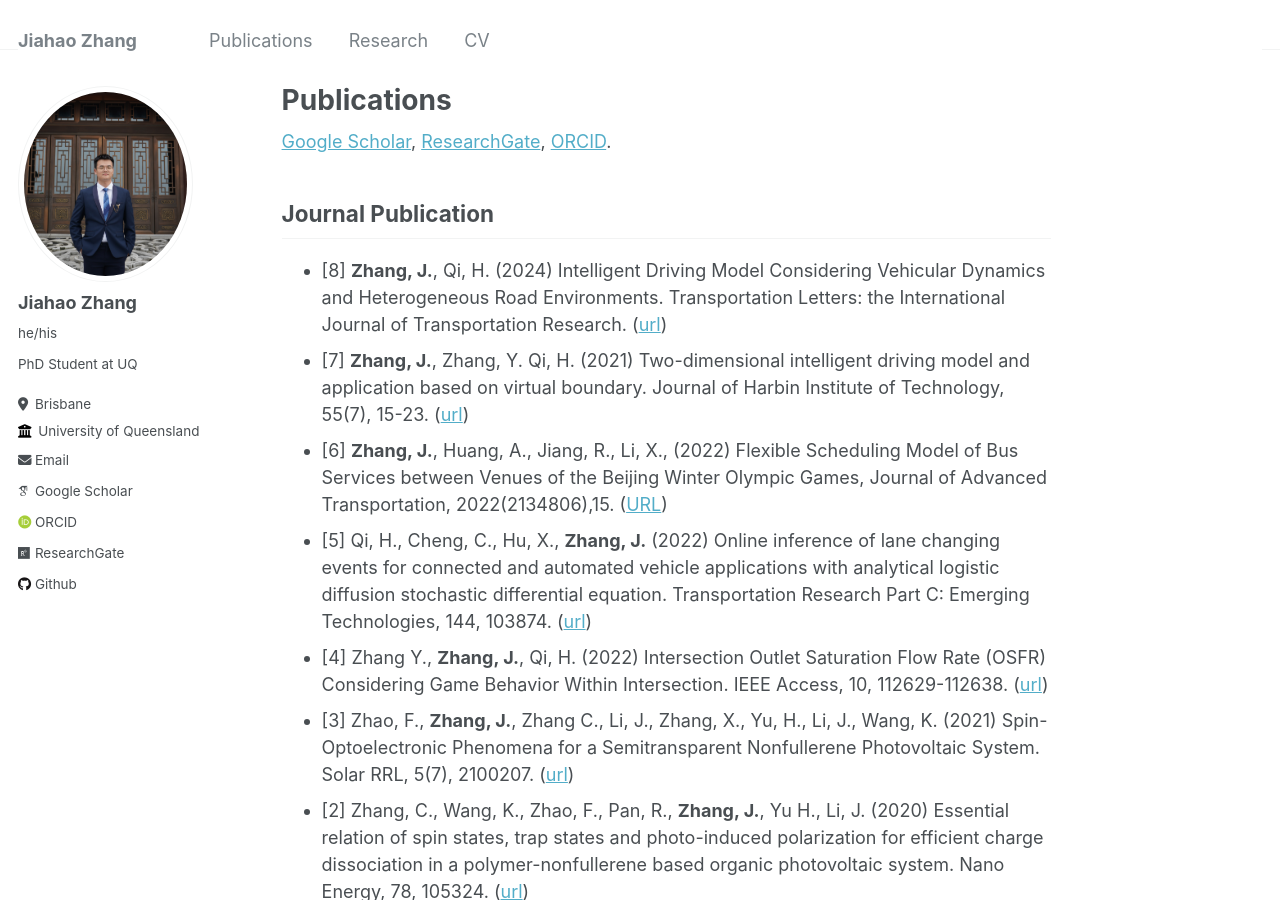
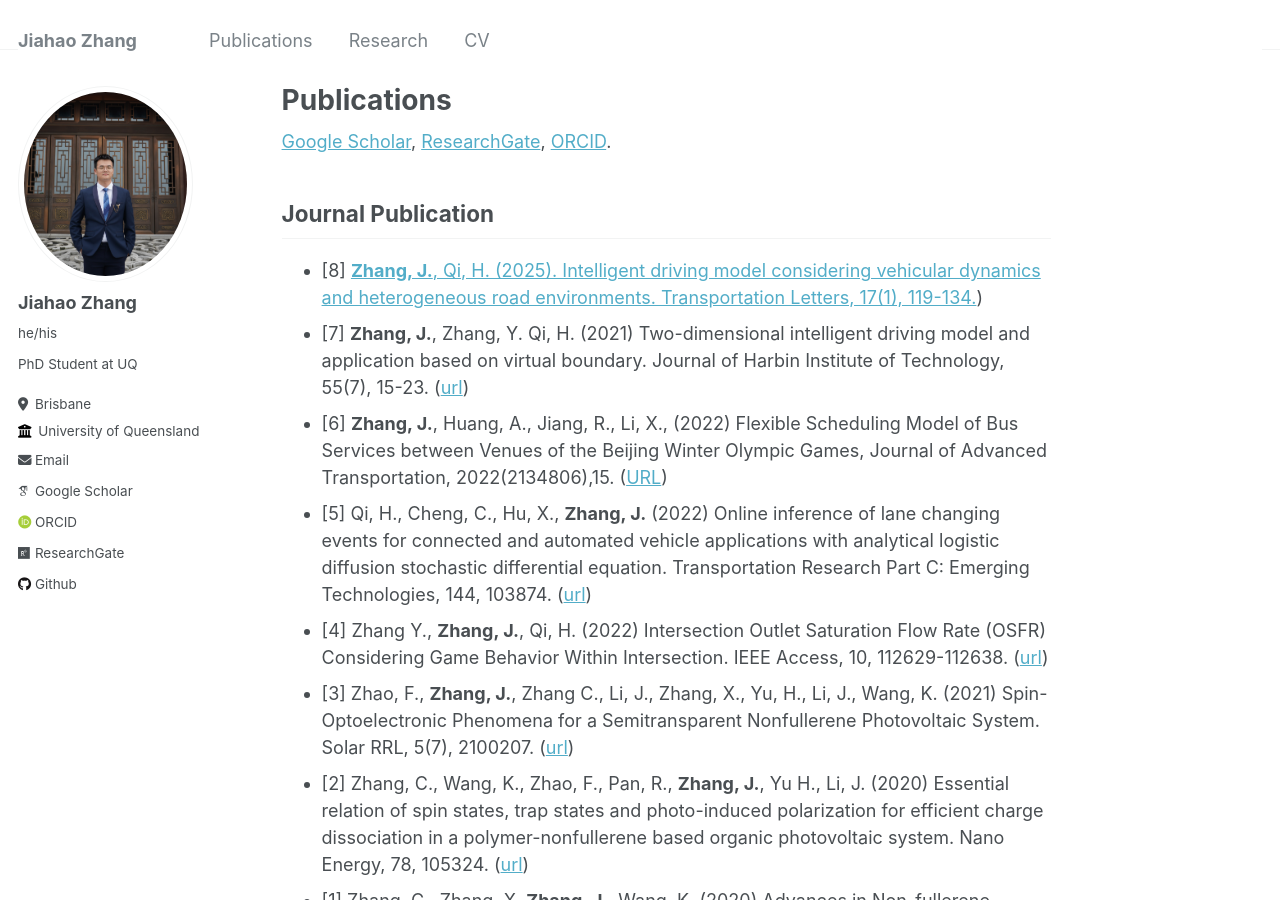
Before and after one commit to zhangjiahao2024/zhangjiahao2024.github.io, a Jekyll site: the page built from _pages/publications.md, in a window 1280 px wide and 900 px high. Built offline with Jekyll 4.4.1, drawn with Linux system fonts in a browser that asks for light colours; some web fonts are replaced.

Commit message:
Update publications.md

```diff
--- a/_pages/publications.md
+++ b/_pages/publications.md
@@ -19,7 +19,7 @@ author_profile: true
 
 Journal Publication
 ----------
-* [8] **Zhang, J.**, Qi, H. (2024) Intelligent Driving Model Considering Vehicular Dynamics and Heterogeneous Road Environments. Transportation Letters: the International Journal of Transportation Research. ([url](https://doi.org/10.1080/19427867.2024.2329469))
+* [8] [**Zhang, J.**, Qi, H. (2025). Intelligent driving model considering vehicular dynamics and heterogeneous road environments. Transportation Letters, 17(1), 119-134.](https://doi.org/10.1080/19427867.2024.2329469))
 * [7] **Zhang, J.**, Zhang, Y. Qi, H. (2021) Two-dimensional intelligent driving model and application based on virtual boundary. Journal of Harbin Institute of Technology, 55(7), 15-23. ([url](http://hit.alljournals.cn/html/hitxb_cn/2023/7/20230703.html))
 * [6] **Zhang, J.**, Huang, A., Jiang, R., Li, X., (2022) Flexible Scheduling Model of Bus Services between Venues of the Beijing Winter Olympic Games, Journal of Advanced Transportation, 2022(2134806),15. ([URL](https://onlinelibrary.wiley.com/doi/full/10.1155/2022/2134806))
 * [5] Qi, H., Cheng, C., Hu, X., **Zhang, J.** (2022) Online inference of lane changing events for connected and automated vehicle applications with analytical logistic diffusion stochastic differential equation. Transportation Research Part C: Emerging Technologies, 144, 103874. ([url](https://doi.org/10.1016/j.trc.2022.103874))
```
